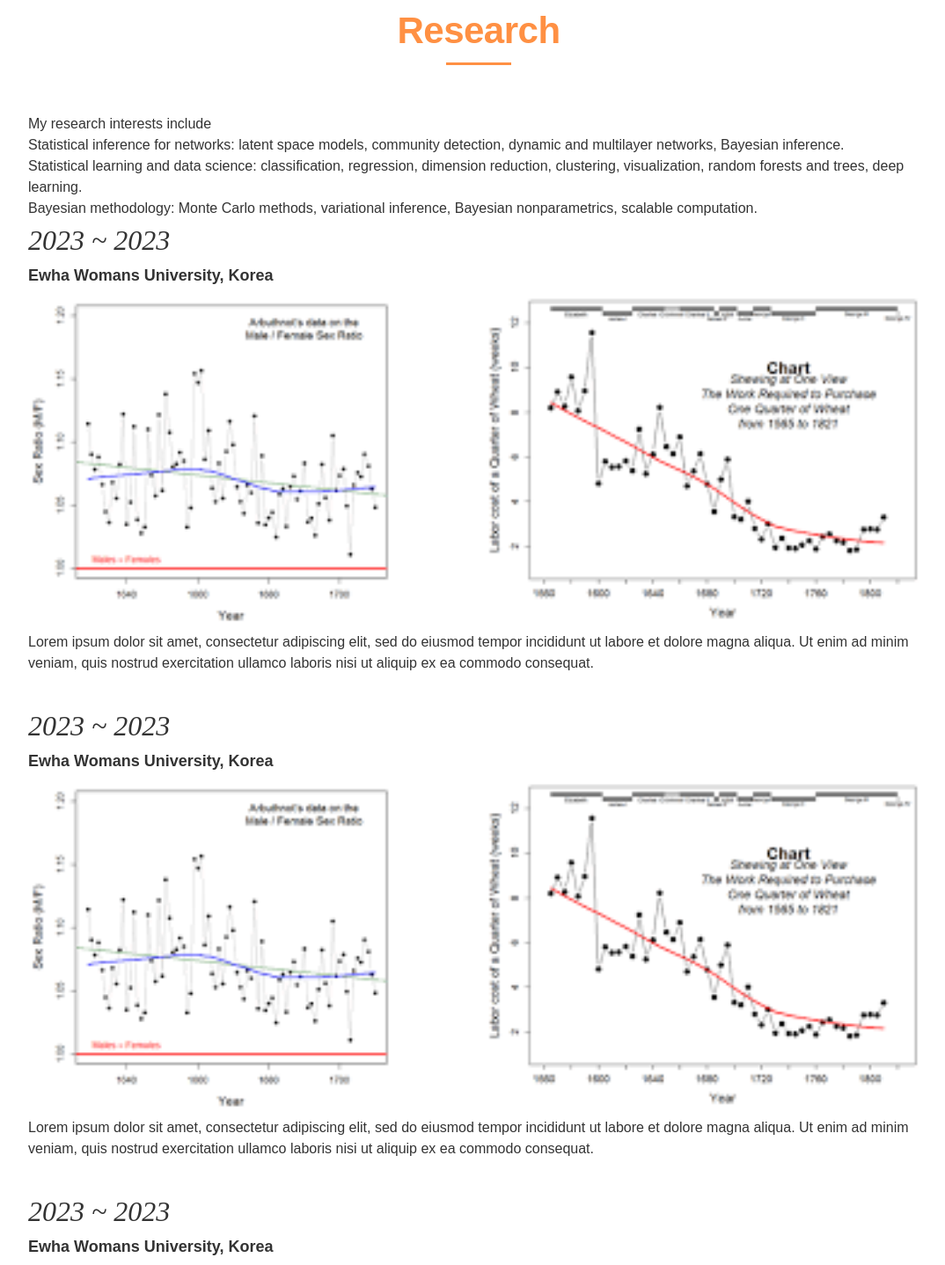
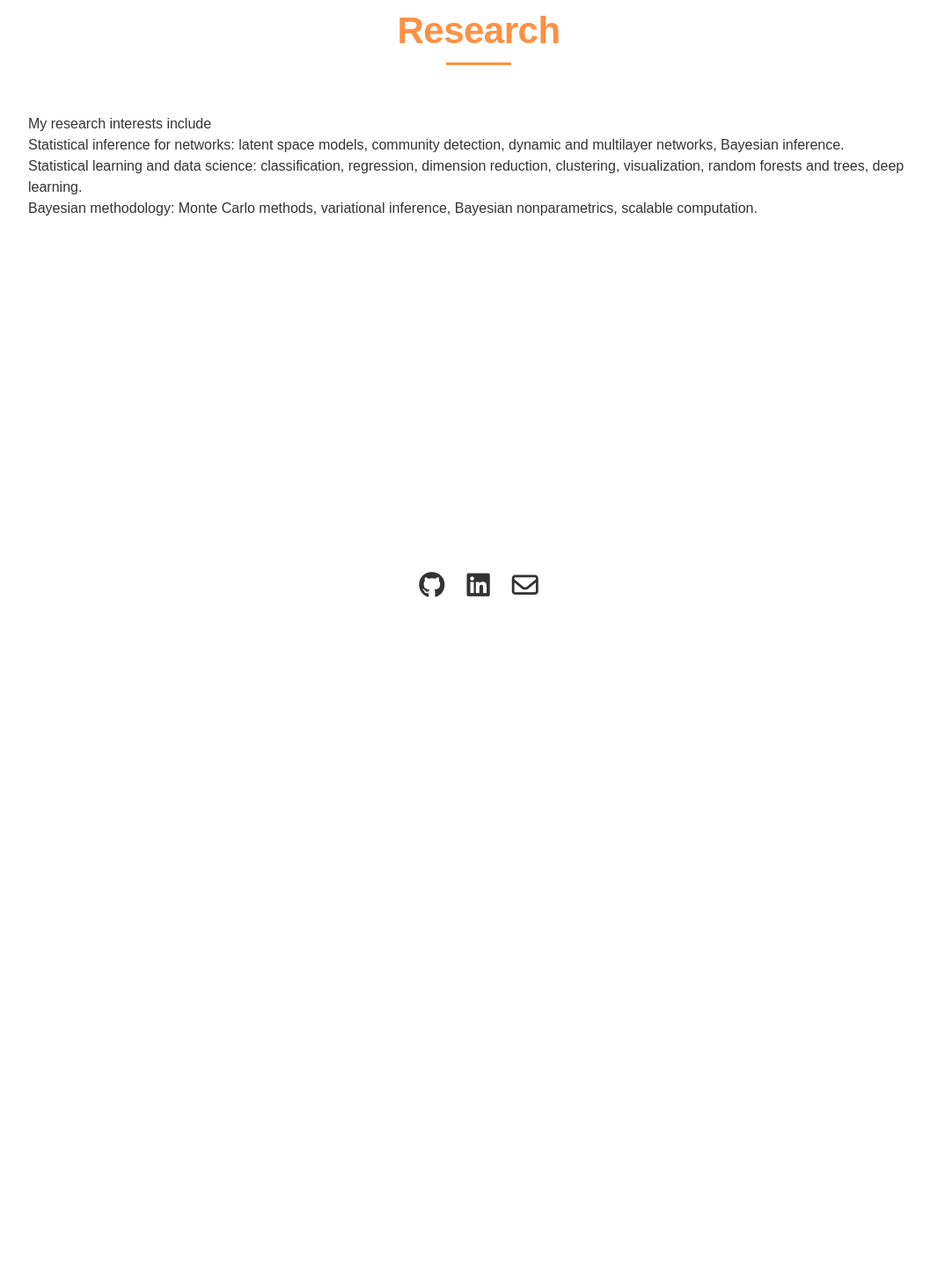
Before and after one commit to yujinp05/yujinp05.github.io, a plain HTML site: page Project.html in a window 1280 px wide. Shown: the part 97-1535 px from the top of the page at 88% size, without its empty margins (96-1170 px from the left). After the commit the page ends 800 px from the top, so only its background shows below. Drawn offline with Linux system fonts and the light colour scheme; a web font is replaced by a local one.

Commit message:
Update Project.html

```diff
--- a/Project.html
+++ b/Project.html
@@ -69,44 +69,7 @@
                             </li>
                         </ol>
 
-                        <dl class="list__year">
-                            <dt>
-                                <em>2023 ~ 2023</em>
-                                <span>Ewha Womans University, Korea</span>
-                            </dt>
-                            <dd>
-                                <figure>
-                                    <img src="./assets/images/chart_1.png" alt="">
-                                </figure>
-                                Lorem ipsum dolor sit amet, consectetur adipiscing elit, sed do eiusmod tempor incididunt ut labore
-                                et dolore magna aliqua. Ut enim ad minim veniam, quis nostrud exercitation ullamco laboris nisi ut
-                                aliquip ex ea commodo consequat. <br />
-                            </dd>
-                            <dt>
-                                <em>2023 ~ 2023</em>
-                                <span>Ewha Womans University, Korea</span>
-                            </dt>
-                            <dd>
-                                <figure>
-                                    <img src="./assets/images/chart_2.png" alt="">
-                                </figure>
-                                Lorem ipsum dolor sit amet, consectetur adipiscing elit, sed do eiusmod tempor incididunt ut labore
-                                et dolore magna aliqua. Ut enim ad minim veniam, quis nostrud exercitation ullamco laboris nisi ut
-                                aliquip ex ea commodo consequat. <br />
-                            </dd>
-                            <dt>
-                                <em>2023 ~ 2023</em>
-                                <span>Ewha Womans University, Korea</span>
-                            </dt>
-                            <dd>
-                                <figure>
-                                    <img src="./assets/images/chart_3.png" alt="">
-                                </figure>
-                                Lorem ipsum dolor sit amet, consectetur adipiscing elit, sed do eiusmod tempor incididunt ut labore
-                                et dolore magna aliqua. Ut enim ad minim veniam, quis nostrud exercitation ullamco laboris nisi ut
-                                aliquip ex ea commodo consequat. <br />
-                            </dd>
-                        </dl>
+
                     </div>
                 </section>
             </main>
```
